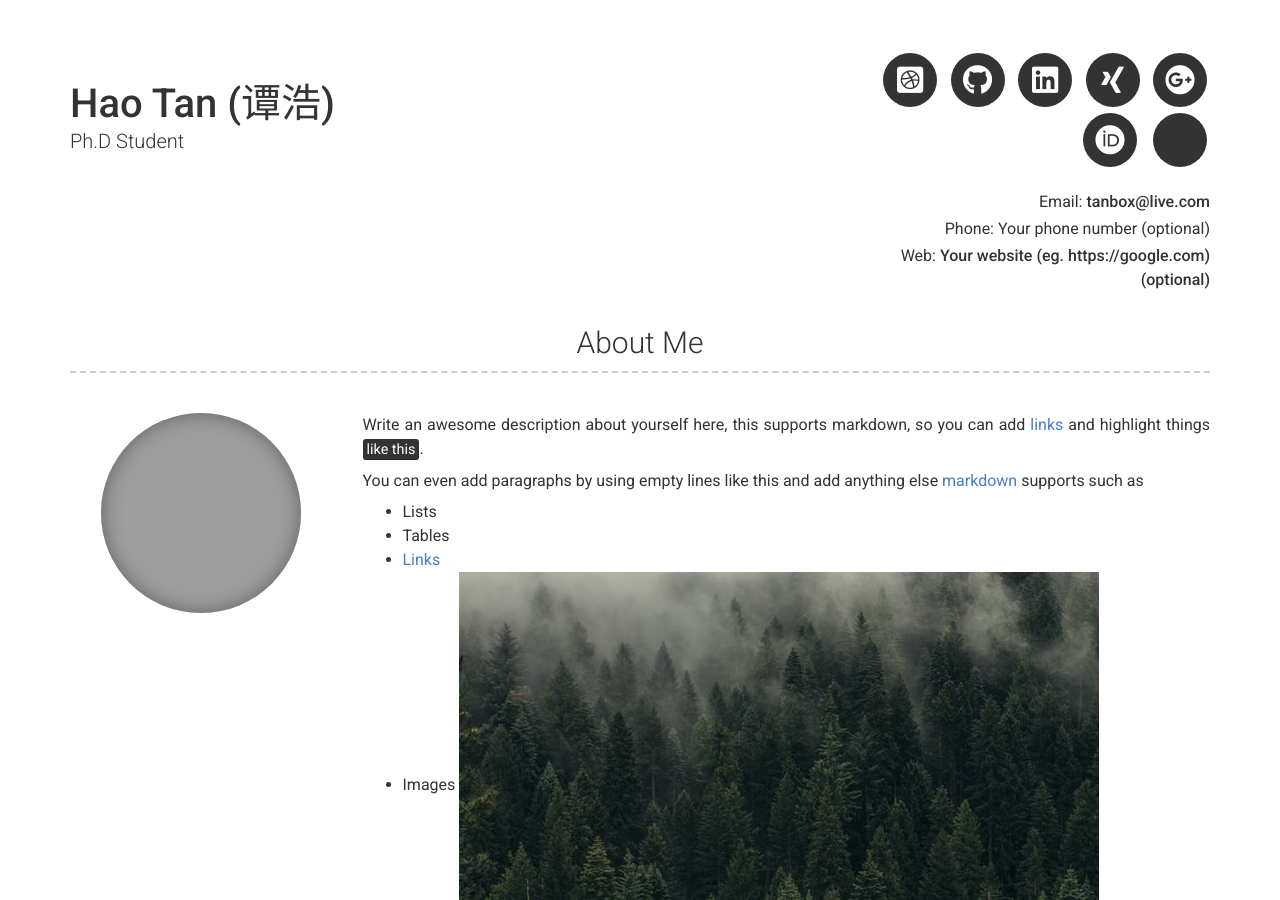
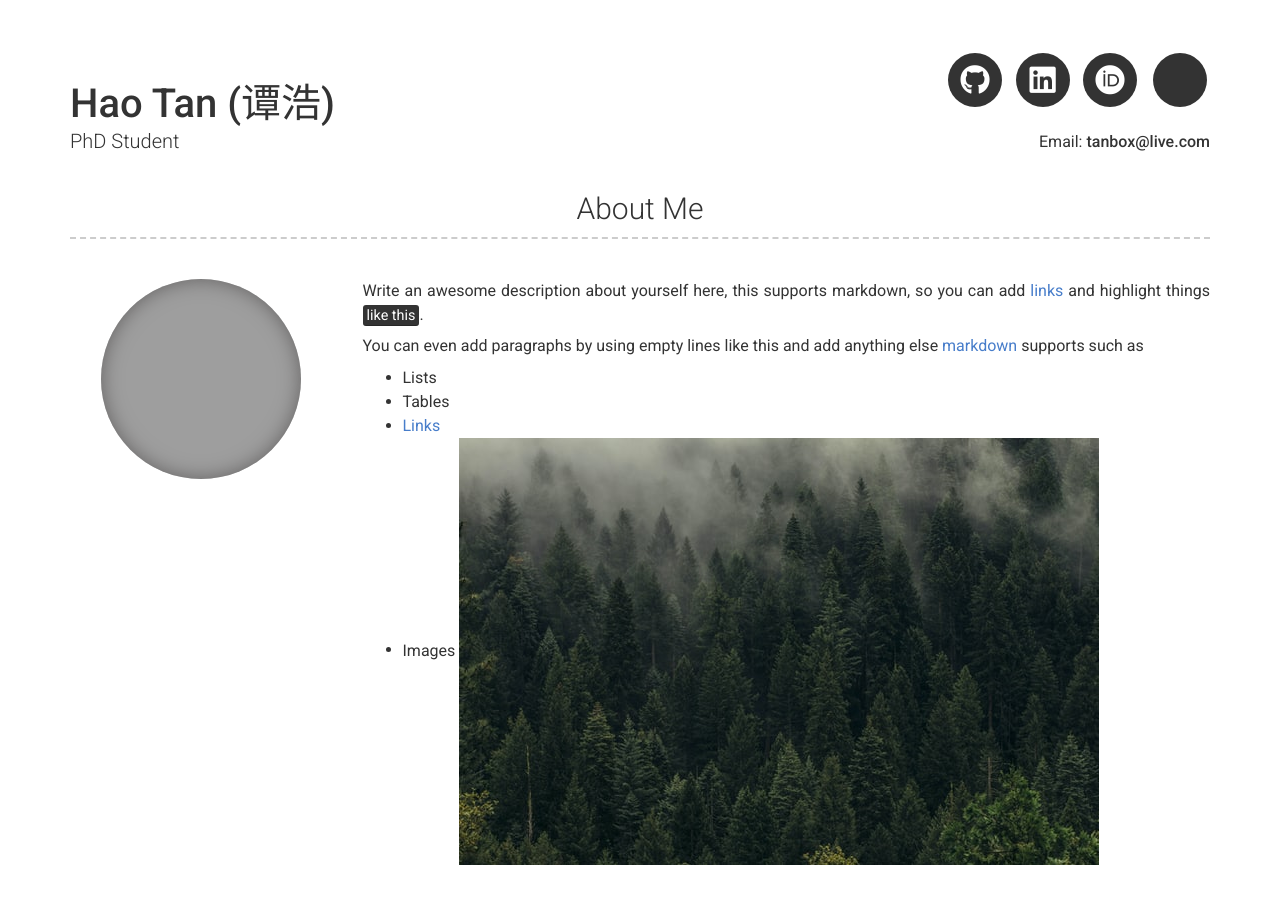
Before and after one commit to haotan1998/haotan1998.github.io, a Jekyll site: the page built from index.md, in a window 1280 px wide and 900 px high. Built offline with Jekyll 4.4.1, drawn with Linux system fonts in a browser that asks for light colours; nearby versions of some CDN libraries; some of the changed lines change nothing that is shown; grey boxes are pictures that could not be loaded.

Commit message:
Update _config.yml

```diff
--- a/_config.yml
+++ b/_config.yml
@@ -7,12 +7,12 @@ version: 2
 
 # Personal info
 name: Hao Tan (谭浩)
-title: Ph.D Student
+title: PhD Student
 email: tanbox@live.com
 # email_title: Email (Email title override)
-phone: Your phone number (optional)
+# phone: Your phone number (optional)
 # phone_title: Phone (Phone title override)
-website: Your website (eg. https://google.com)(optional)
+# website: Your website (eg. https://google.com)(optional)
 # website_title: Web (Website title override)
 
 # Dark Mode (true/false/never)
@@ -20,17 +20,17 @@ darkmode: false
 
 # Social links
 # twitter_username: jekyllrb
-github_username:  jekyll
+github_username:  tanhao1998
 # stackoverflow_username: "00000001"
-dribbble_username: jekyll
+#dribbble_username: jekyll
 # facebook_username: jekyll
 # flickr_username: jekyll
 # instagram_username: jekyll
-linkedin_username: jekyll
-xing_username: jekyll
+linkedin_username: tanbox@live.com
+#xing_username: jekyll
 # pinterest_username: jekyll
 # youtube_username: jekyll
-googleplus_username: +jekyll
+#googleplus_username: +jekyll
 orcid_username: 0000-0002-9489-6543
 
 # Additional icon links
```
